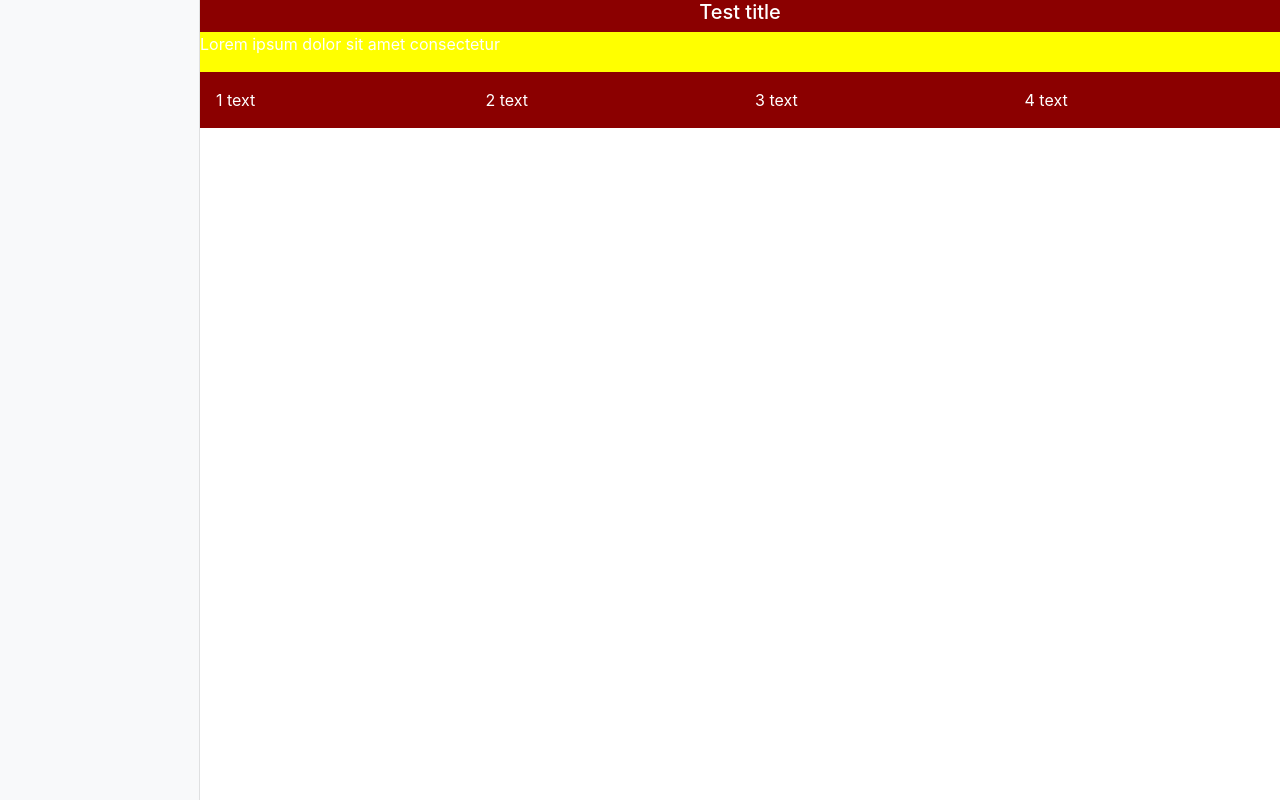
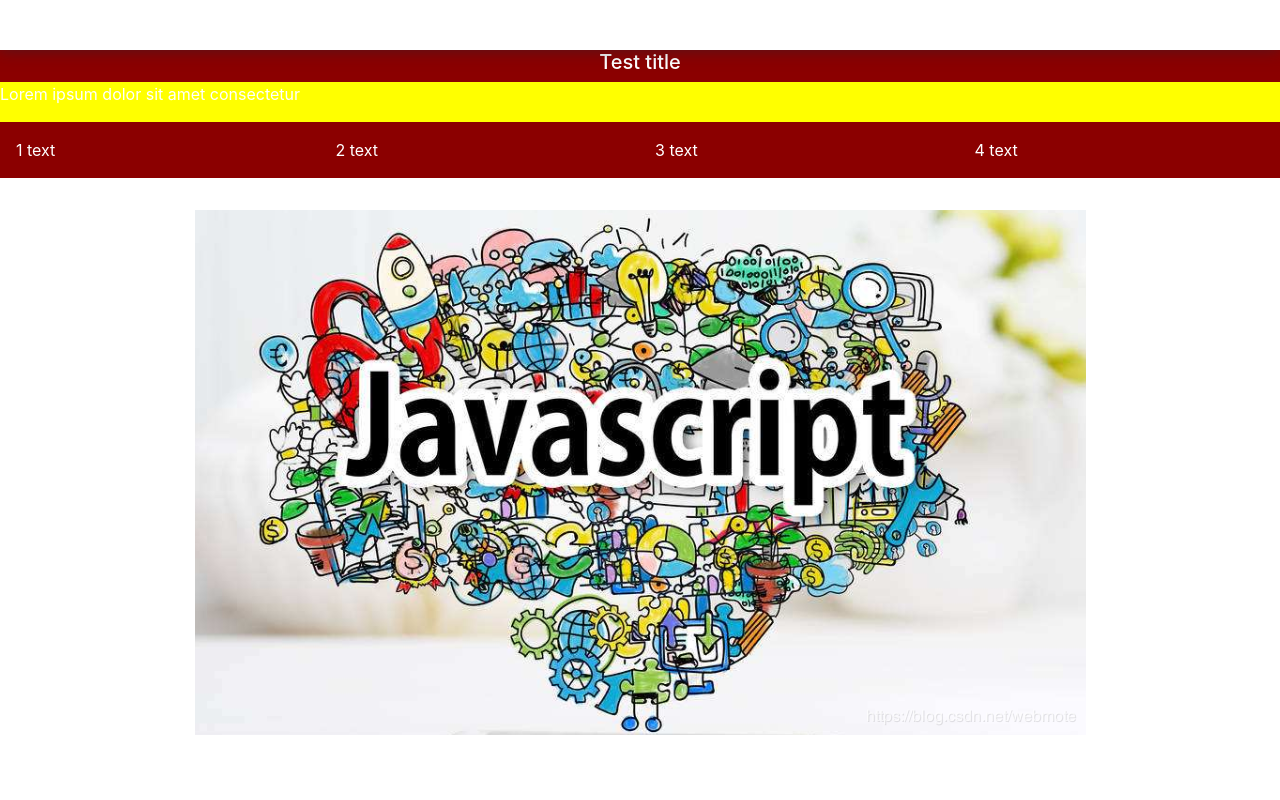
Before and after one commit to iagunov/javascript-site-constructor, a website built with webpack: page src/index.html in a window 1280 px wide. Built offline with nearby package versions, Linux system fonts and the light colour scheme.

Commit message:
image and style

```diff
--- a/package.json
+++ b/package.json
@@ -14,6 +14,7 @@
   "license": "ISC",
   "devDependencies": {
     "css-loader": "^4.2.2",
+    "file-loader": "^6.0.0",
     "html-webpack-plugin": "^4.3.0",
     "style-loader": "^1.2.1",
     "webpack": "^4.44.1",
--- /dev/null
+++ b/src/classes/blocks.js
@@ -0,0 +1,7 @@
+export class Block {
+    constructor(type, value, options) {
+        this.type = type
+        this.value = value
+        this.options = options
+    }
+}
--- a/src/model.js
+++ b/src/model.js
@@ -1,3 +1,6 @@
+import image from './assets/javascript.png'
+import {} from './classes/blocks'
+
 export const model = [
     {type: 'title', value: 'Test title', options: {
         tag: 'h5',
@@ -13,5 +16,10 @@ export const model = [
         '4 text'
     ], options: {
         styles: 'background: darkred; color: #fff; padding: 1rem;'
+    }},
+    {type: 'image', value: image, options: {
+        styles: 'padding: 2rem 0; display: flex; justify-content: center;',
+        alt: 'myImage',
+        imageStyles: 'width: 500px, height: auto;'
     }}
 ]
--- a/src/styles/main.css
+++ b/src/styles/main.css
@@ -4,19 +4,22 @@
 
 .content {
     position: absolute;
-    top: 0;
+    width: 100%;
+    top: 50px;
     right: 0;
-    left: 200px;
+    left: 0;
 }
 
 .sidebar {
     position: fixed;
+    width: 100%;
+    height: 50px;
     top: 0;
-    bottom: 0;
+    right: 0;
     left: 0;
-    width: 200px;
     z-index: 100;
-    padding: 10px;
-    box-shadow: inset -1px 0 0 rgba(0, 0, 0, .1);
-    overflow-y: auto;
+    box-shadow: 0 0 15px 0 rgba(22,45,61,.5);
+    border-bottom: #000;
+    background-color: #fff!important;
+    overflow-x: auto;
 }
--- a/src/templates.js
+++ b/src/templates.js
@@ -11,18 +11,20 @@ function title(block) {
 }
 
 function text(block) {
-    const {tag,styles} = block.options
-
     return row(col(`
             <p>${block.value}</p>
-    `), styles)
+    `), block.options.styles)
 }
 
 function textColums(block) {
-    const {tag,styles} = block.options
-
     const html = block.value.map(item => col(item))
-    return row(html.join(''), styles)
+    return row(html.join(''), block.options.styles)
 }
 
-export const templates = {title,text,textColums}
+function image(block) {
+    const {alt, styles, imageStyles} = block.options
+    const html = `<img src="${block.value}" alt="${alt}" style="${imageStyles}" />`
+    return row(html, styles)
+}
+
+export const templates = {title,text,textColums, image}
--- a/webpack.config.js
+++ b/webpack.config.js
@@ -21,6 +21,14 @@ module.exports = {
             test: /\.css$/i,
             use: ['style-loader', 'css-loader'],
           },
+          {
+            test: /\.(png|jpe?g|gif)$/i,
+            use: [
+              {
+                loader: 'file-loader',
+              },
+            ],
+          },
         ],
       },
 }
```
Also changed, not shown: src/assets/javascript.png (added), 1 other file.
